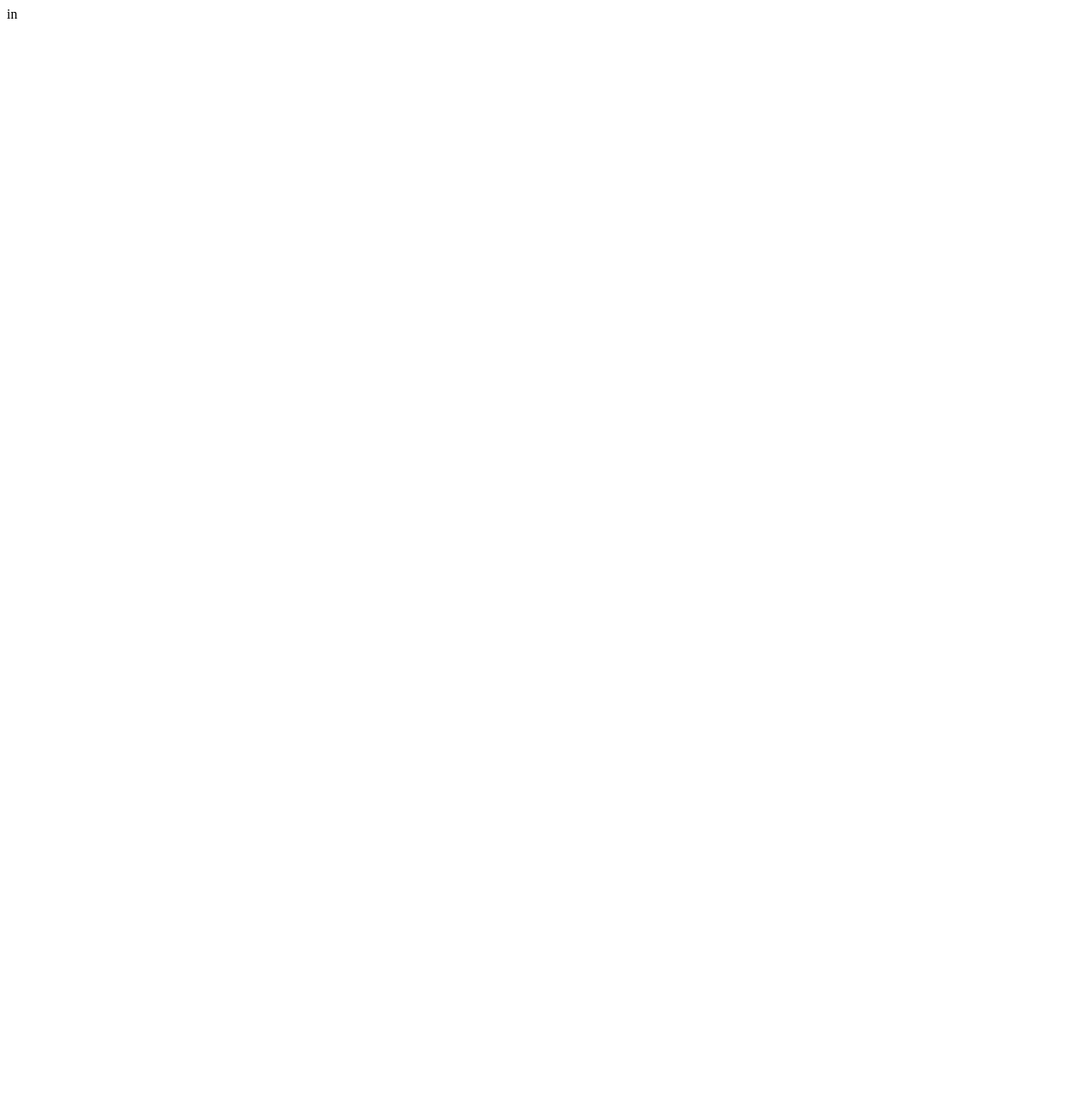
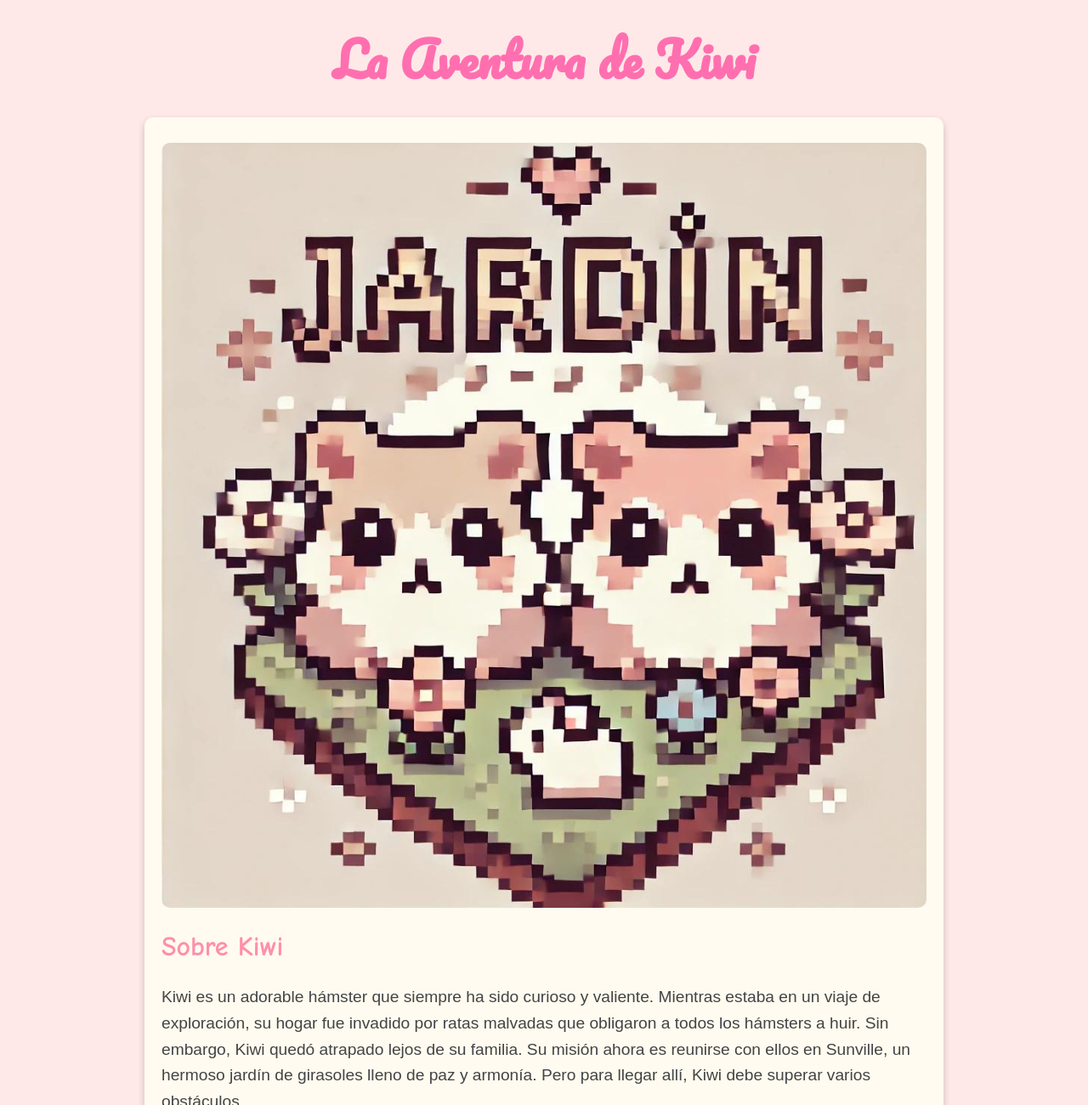
Before and after one commit to ayooitislau/El-jardin, a plain HTML site: page index.html in a window 1280 px wide. Shown: the top 1300 px of the page at 85% size. Before the commit the page ends 800 px from the top, so only its background shows below. Drawn offline with Linux system fonts and the light colour scheme.

Commit message:
Update index.html

```diff
--- a/index.html
+++ b/index.html
@@ -1 +1,75 @@
-in
+<!DOCTYPE html>
+<html lang="es">
+<head>
+    <meta charset="UTF-8">
+    <meta name="viewport" content="width=device-width, initial-scale=1.0">
+    <title>La Aventura de Kiwi</title>
+    <link href="https://fonts.googleapis.com/css2?family=Pacifico&display=swap" rel="stylesheet">
+    <style>
+        body {
+            font-family: Arial, sans-serif;
+            background-color: #FFE8E8;
+            color: #333;
+            margin: 0;
+            padding: 0;
+        }
+        h1 {
+            text-align: center;
+            font-size: 3.5em;
+            color: #FF6FAF;
+            font-family: 'Pacifico', cursive;
+            margin: 20px 0;
+        }
+        .container {
+            max-width: 900px;
+            margin: auto;
+            padding: 20px;
+            background-color: #FFFBF0;
+            border-radius: 10px;
+            box-shadow: 0 4px 8px rgba(0, 0, 0, 0.2);
+        }
+        .section-title {
+            font-size: 2em;
+            color: #FF8FAB;
+            font-family: 'Comic Sans MS', cursive;
+        }
+        p {
+            font-size: 1.2em;
+            line-height: 1.6;
+            color: #444;
+        }
+        img {
+            display: block;
+            margin: 10px auto;
+            max-width: 100%;
+            border-radius: 10px;
+        }
+        .footer {
+            text-align: center;
+            margin-top: 20px;
+            font-size: 1em;
+            color: #777;
+        }
+    </style>
+</head>
+<body>
+
+    <h1>La Aventura de Kiwi</h1>
+
+    <div class="container">
+        <img src="WhatsApp Image 2024-10-27 at 7.04.45 PM.jpeg" alt="Logo del jardín de Kiwi y Uva">
+
+        <h2 class="section-title">Sobre Kiwi</h2>
+        <p>Kiwi es un adorable hámster que siempre ha sido curioso y valiente. Mientras estaba en un viaje de exploración, su hogar fue invadido por ratas malvadas que obligaron a todos los hámsters a huir. Sin embargo, Kiwi quedó atrapado lejos de su familia. Su misión ahora es reunirse con ellos en Sunville, un hermoso jardín de girasoles lleno de paz y armonía. Pero para llegar allí, Kiwi debe superar varios obstáculos.</p>
+        <img src="WhatsApp Image 2024-10-27 at 7.04.40 PM.jpeg" alt="Kiwi el hámster en píxeles">
+
+        <h2 class="section-title">Objetivo del Juego</h2>
+        <p>Ayuda a Kiwi a escapar de las garras de las ratas y a superar los obstáculos en su camino para llegar a Sunville. ¿Podrá reunirse con su familia y vivir en paz en el jardín de girasoles?</p>
+
+        <div class="footer">
+            <p>Creado por Laura Marroquín y Susana Ortiz, grado noveno B de la Institución Educativa Adelaida Correa Estrada.</p>
+        </div>
+    </div>
+
+</body>
+</html>
```
